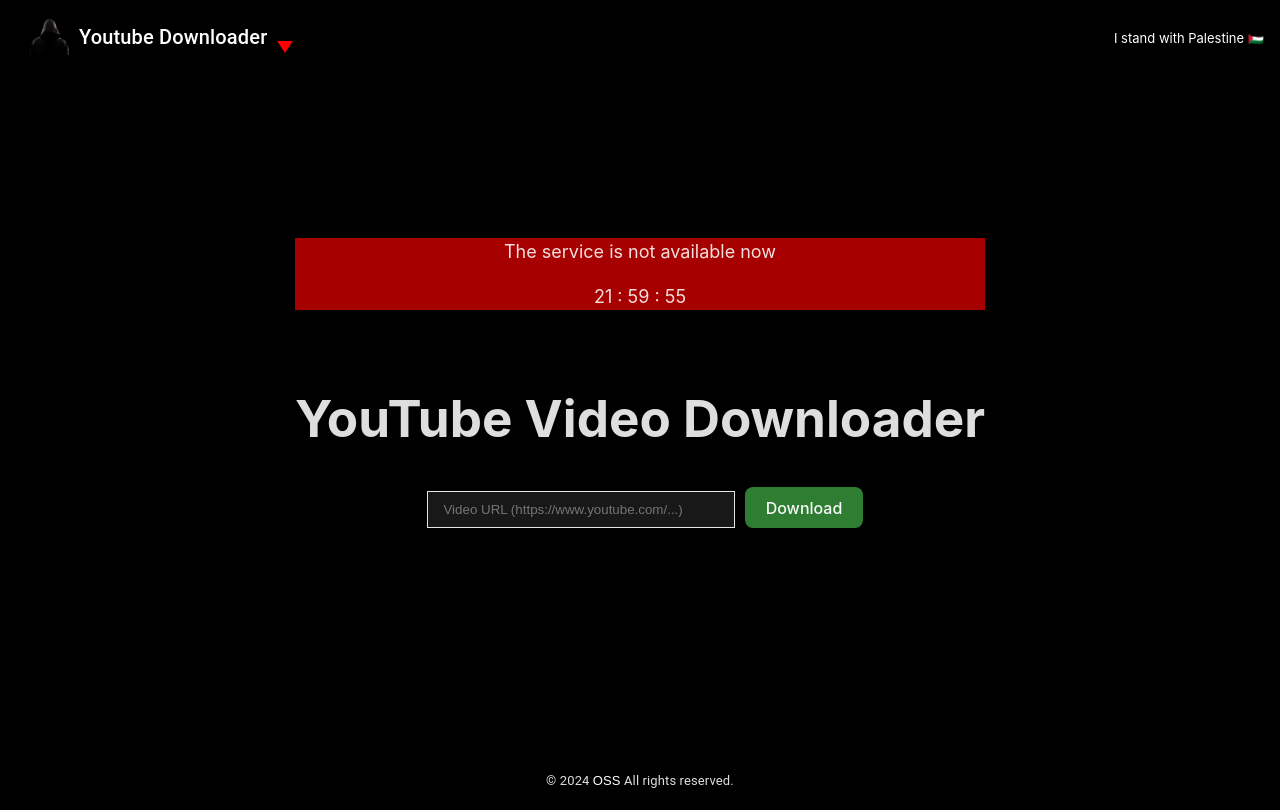
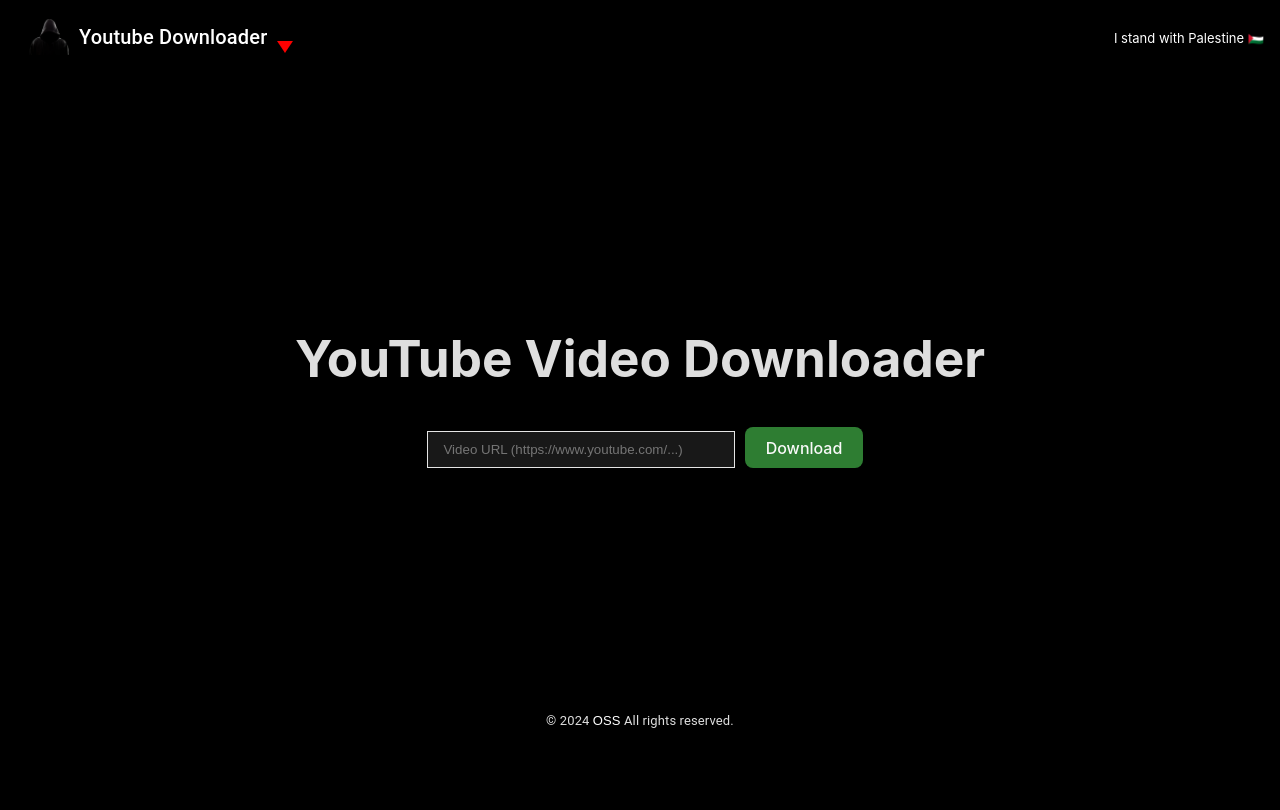
Before and after one commit to osama-mousa/youtube-downloader-front, a React (Vite) app: page / in a window 1280 px wide. Built offline with nearby package versions, Linux system fonts and the light colour scheme.

Commit message:
delete error dev

```diff
--- a/src/App.jsx
+++ b/src/App.jsx
@@ -3,37 +3,6 @@
 import Footer from './Components/Footer'
 import Download from './Components/Download'
 import './App.css'
-
-
-const CountdownTimer = ({ initialTime, onTimerEnd }) => {
-  const [time, setTime] = useState(initialTime);
-
-  useEffect(() => {
-    const intervalId = setInterval(() => {
-      setTime(prevTime => prevTime - 1);
-
-      if (time === 0) {
-        clearInterval(intervalId);
-        onTimerEnd();
-      }
-    }, 1000);
-
-    // تنظيف المؤقت عندما يتم إلغاء تحميل المكون
-    return () => clearInterval(intervalId);
-  }, [time, onTimerEnd]);
-
-  // قم بتحويل الوقت إلى ساعات ودقائق وثواني
-  const hours = Math.floor(time / 3600);
-  const minutes = Math.floor((time % 3600) / 60);
-  const seconds = time % 60;
-
-  return (
-    <div>
-      <p>{hours} : {minutes} : {seconds}</p>
-    </div>
-  );
-};
-
 
 function App() {
   const [count, setCount] = useState(0)
@@ -41,10 +10,6 @@
   return (
     <>
       <Navbar />
-      <div className='error'>
-        <p>The service is not available now</p>
-        <CountdownTimer initialTime={79200} />
-      </div>
       <h1 className='title'>YouTube Video Downloader</h1>
       <Download />
       <Footer />
```
